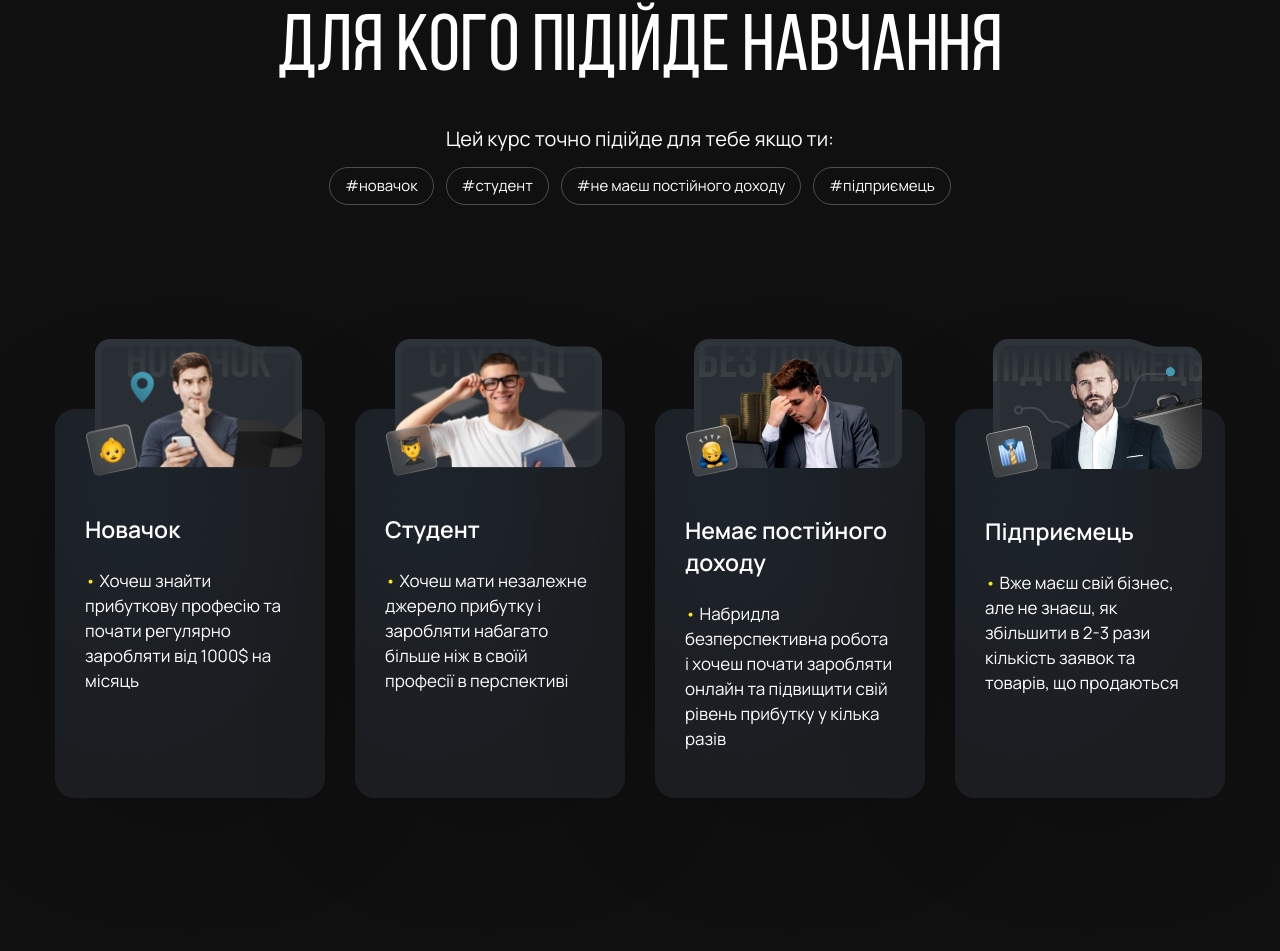
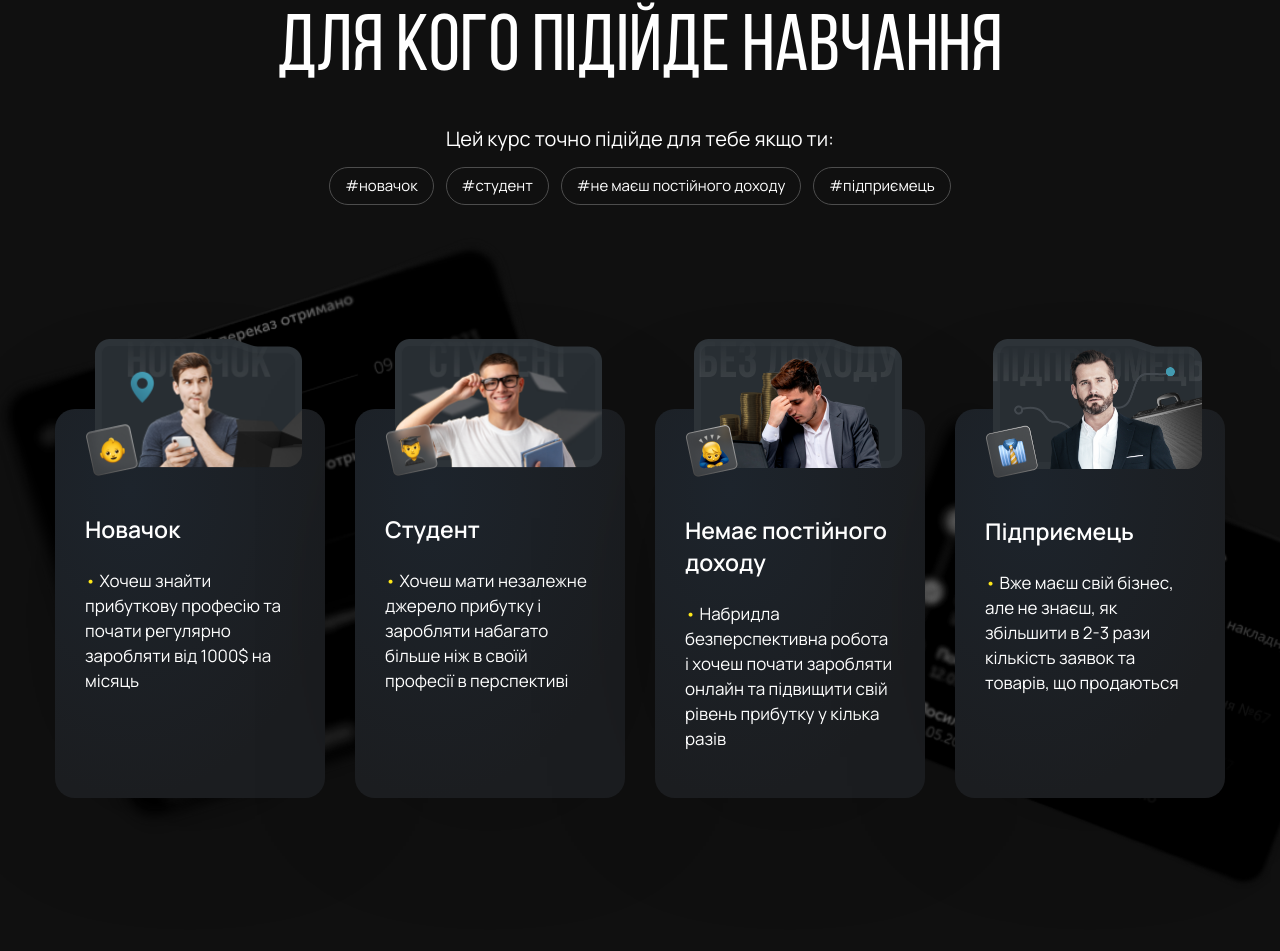
Before and after one commit to ka2nq1/cours-2, a plain HTML site: page index.html in a window 1280 px wide. Shown: the part 1276-2227 px from the top of the page. Drawn offline with Linux system fonts and the light colour scheme.

Commit message:
fixes path

```diff
--- a/css/fonts.css
+++ b/css/fonts.css
@@ -1,30 +1,30 @@
 @font-face {
     font-family: 'Bebas Neue';
-    src: local('Bebas Neue Thin'), local('BebasNeue-Thin'), url('/fonts/bebasneuethin.woff2') format('woff2'), url('/fonts/bebasneuethin.woff') format('woff'), url('/fonts/bebasneuethin.ttf') format('truetype');
+    src: local('Bebas Neue Thin'), local('BebasNeue-Thin'), url('../fonts/bebasneuethin.woff2') format('woff2'), url('../fonts/bebasneuethin.woff') format('woff'), url('../fonts/bebasneuethin.ttf') format('truetype');
     font-weight: 100;
     font-style: normal;
 }
 @font-face {
     font-family: 'Bebas Neue';
-    src: local('Bebas Neue Light'), local('BebasNeue-Light'), url('/fonts/bebasneuelight.woff2') format('woff2'), url('/fonts/bebasneuelight.woff') format('woff'), url('/fonts/bebasneuelight.ttf') format('truetype');
+    src: local('Bebas Neue Light'), local('BebasNeue-Light'), url('../fonts/bebasneuelight.woff2') format('woff2'), url('../fonts/bebasneuelight.woff') format('woff'), url('../fonts/bebasneuelight.ttf') format('truetype');
     font-weight: 200;
     font-style: normal;
 }
 @font-face {
     font-family: 'Bebas Neue';
-    src: local('Bebas Neue Book'), local('BebasNeueBook'), url('/fonts/bebasneuebook.woff2') format('woff2'), url('/fonts/bebasneuebook.woff') format('woff'), url('/fonts/bebasneuebook.ttf') format('truetype');
+    src: local('Bebas Neue Book'), local('BebasNeueBook'), url('../fonts/bebasneuebook.woff2') format('woff2'), url('../fonts/bebasneuebook.woff') format('woff'), url('../fonts/bebasneuebook.ttf') format('truetype');
     font-weight: 300;
     font-style: normal;
 }
 @font-face {
     font-family: 'Bebas Neue';
-    src: local('Bebas Neue Regular'), local('BebasNeueRegular'), url('/fonts/bebasneueregular.woff2') format('woff2'), url('/fonts/bebasneueregular.woff') format('woff'), url('/fonts/bebasneueregular.ttf') format('truetype');
+    src: local('Bebas Neue Regular'), local('BebasNeueRegular'), url('../fonts/bebasneueregular.woff2') format('woff2'), url('../fonts/bebasneueregular.woff') format('woff'), url('../fonts/bebasneueregular.ttf') format('truetype');
     font-weight: 400;
     font-style: normal;
 }
 @font-face {
     font-family: 'Bebas Neue';
-    src: local('Bebas Neue Bold'), local('BebasNeueBold'), url('/fonts/bebasneuebold.woff2') format('woff2'), url('/fonts/bebasneuebold.woff') format('woff'), url('/fonts/bebasneuebold.ttf') format('truetype');
+    src: local('Bebas Neue Bold'), local('BebasNeueBold'), url('../fonts/bebasneuebold.woff2') format('woff2'), url('../fonts/bebasneuebold.woff') format('woff'), url('../fonts/bebasneuebold.ttf') format('truetype');
     font-weight: 700;
     font-style: normal;
 }
--- a/css/style.css
+++ b/css/style.css
@@ -346,6 +346,7 @@ ul {
 /* for whom */
 
 .for-whom {
+    position: relative;
     padding-bottom: 150px;
 }
 
@@ -413,3 +414,25 @@ ul {
 .for-whom .main-list p:nth-child(3) span {
     color: #FFE819;
 }
+
+.for-whom .decor-right {
+    position: absolute;
+    right: 0;
+    bottom: 0;
+    width: 514px;
+    z-index: -1;
+}
+
+@media (min-width: 1920px) {
+    .for-whom .decor-right {
+        z-index: 1;
+    }
+}
+
+.for-whom .decor-left {
+    position: absolute;
+    width: 760px;
+    bottom: 30px;
+    left: 0;
+    z-index: -1;
+}
--- a/index.html
+++ b/index.html
@@ -66,7 +66,8 @@
             <button class="main-button text-center x-center">обрати формат навчання</button>
         </div>
     </header>
-    <section class="for-whom container">
+    <section class="for-whom">
+        <div class="container">
             <h3 class="section-title">для кого пiдiйде навчання</h3>
             <p class="list-title">Цей курс точно підійде для тебе якщо ти:</p>
             <ul class="tags-list">
@@ -97,6 +98,9 @@
                     <p><span>•</span> Вже маєш свій бізнес, але не знаєш, як збільшити в 2-3 рази кількість заявок та товарів, що продаються</p>
                 </li>
             </ul>
+        </div>
+        <img class="decor-right" src="images/whom-5.png" alt="img">
+        <img class="decor-left" src="images/whom-6.png" alt="img">
     </section>
 </body>
 </html>
```
Also changed, not shown: images/whom-5.png (added), images/whom-6.png (added). Lines whose indentation alone changed are shown as unchanged.
